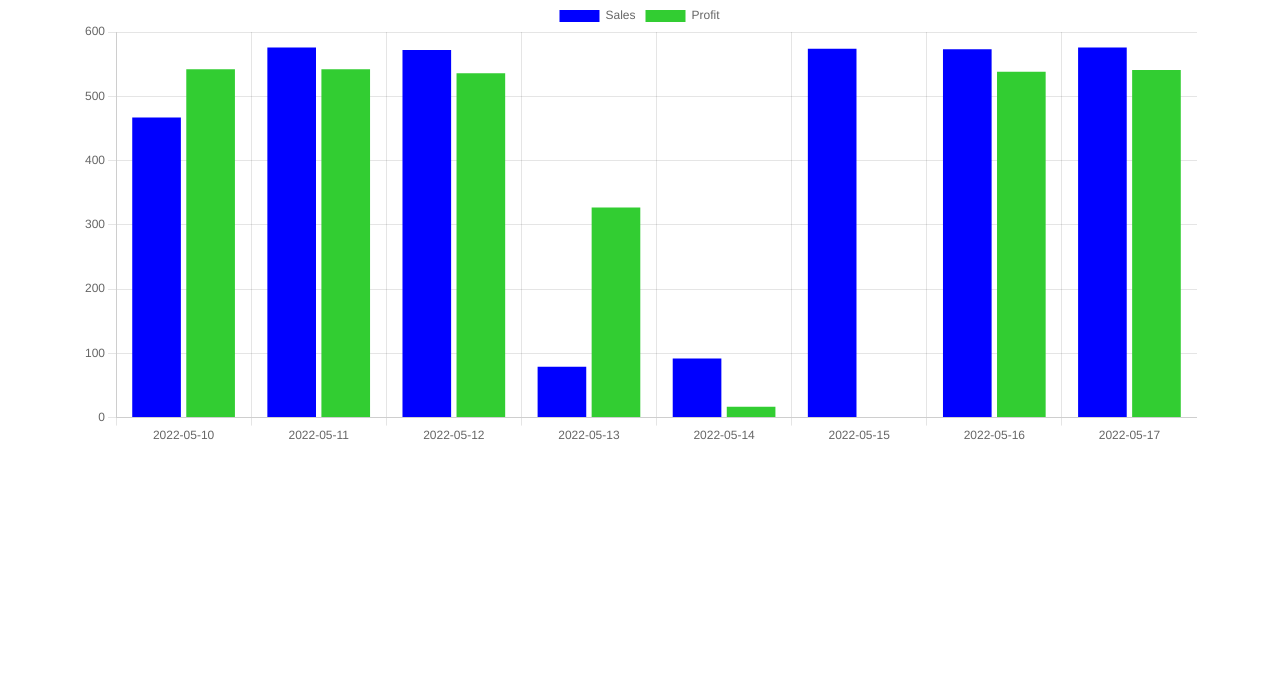
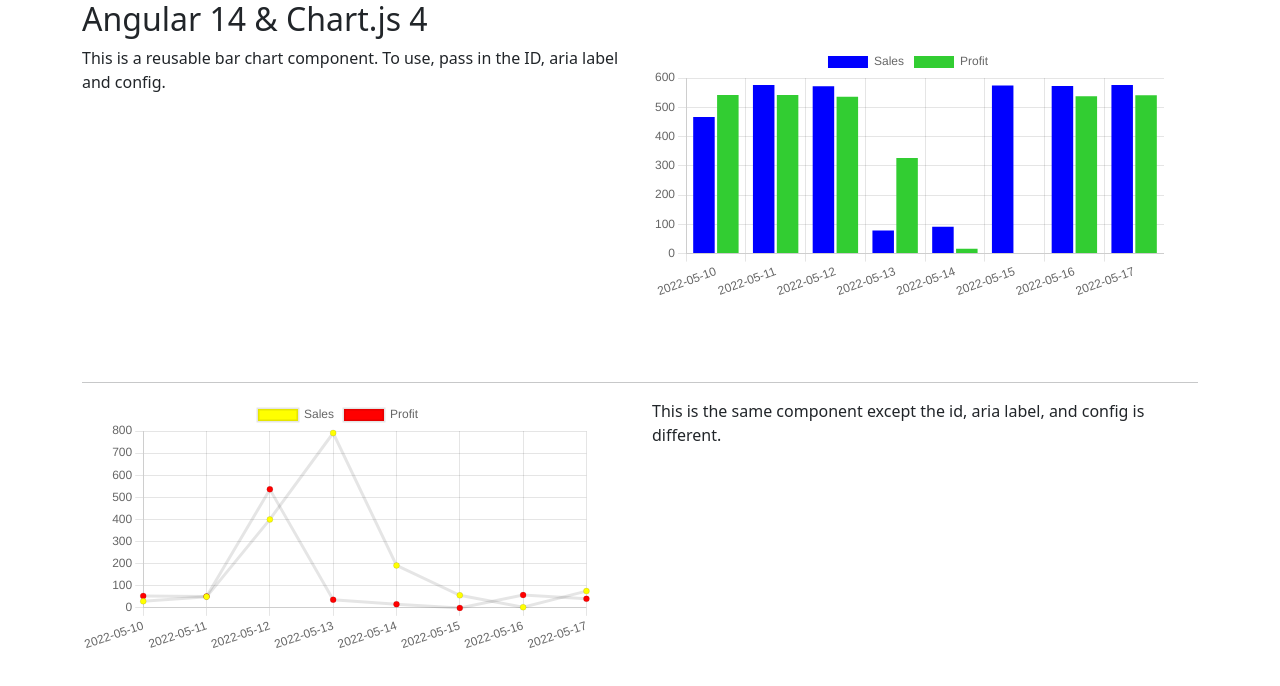
Before and after one commit to ghchfolio/ng14-chartjs, an Angular app: page / in a window 1280 px wide. Shown: the top 686 px of the page. Built offline with nearby package versions, Linux system fonts and the light colour scheme.

Commit message:
chart is now reusable component

```diff
--- a/src/app/app.component.html
+++ b/src/app/app.component.html
@@ -10,9 +10,24 @@
 
 <body>
     <div class="container">
+        <h1 class="h2">Angular 14 &amp; Chart.js 4</h1>
         <div class="row">
-            <div class="col-sm-12">
-                <app-bar-chart></app-bar-chart>
+            <div class="col-sm-12 col-md-6">
+                <p>This is a reusable bar chart component. To use, pass in the ID, aria label and config.</p>
+            </div>
+            <div class="col-sm-12 col-md-6">
+                <app-bar-chart [id]="barChartId" [chartConfig]="barChartConfig" [ariaLabel]="barChartAriaLabel">
+                </app-bar-chart>
+            </div>
+        </div>
+        <hr>
+        <div class="row">
+            <div class="col-sm-12 col-md-6">
+                <app-bar-chart [id]="lineChartId" [chartConfig]="lineChartConfig" [ariaLabel]="lineChartAriaLabel">
+                </app-bar-chart>
+            </div>
+            <div class="col-sm-12 col-md-6">
+                <p>This is the same component except the id, aria label, and config is different.</p>
             </div>
         </div>
     </div>
--- a/src/app/app.component.ts
+++ b/src/app/app.component.ts
@@ -1,10 +1,65 @@
 import { Component } from '@angular/core';
 
 @Component({
-  selector: 'app-root',
-  templateUrl: './app.component.html',
-  styleUrls: ['./app.component.scss']
+    selector: 'app-root',
+    templateUrl: './app.component.html',
+    styleUrls: ['./app.component.scss']
 })
 export class AppComponent {
-  title = 'ng14-chartjs';
+
+    barChartId = 'barChart';
+    barChartAriaLabel = 'A bar chart';
+    barChartConfig = {
+        type: 'bar',
+        data: {
+            labels: ['2022-05-10', '2022-05-11', '2022-05-12', '2022-05-13',
+                '2022-05-14', '2022-05-15', '2022-05-16', '2022-05-17',],
+            datasets: [
+                {
+                    label: "Sales",
+                    data: ['467', '576', '572', '79', '92',
+                        '574', '573', '576'],
+                    backgroundColor: 'blue'
+                },
+                {
+                    label: "Profit",
+                    data: ['542', '542', '536', '327', '17',
+                        '0.00', '538', '541'],
+                    backgroundColor: 'limegreen'
+                }
+            ]
+        },
+        options: {
+            // aspectRatio: 2.5
+            responsive: true
+        }
+    }
+
+    lineChartId = 'lineChart';
+    lineChartAriaLabel = 'A line chart';
+    lineChartConfig = {
+        type: 'line',
+        data: {
+            labels: ['2022-05-10', '2022-05-11', '2022-05-12', '2022-05-13',
+                '2022-05-14', '2022-05-15', '2022-05-16', '2022-05-17',],
+            datasets: [
+                {
+                    label: "Sales",
+                    data: ['30', '50', '400', '791', '192',
+                        '57', '3', '76'],
+                    backgroundColor: 'yellow'
+                },
+                {
+                    label: "Profit",
+                    data: ['54', '52', '536', '37', '17',
+                        '0.00', '58', '41'],
+                    backgroundColor: 'red'
+                }
+            ]
+        },
+        options: {
+            // aspectRatio: 2.5
+            responsive: true
+        }
+    }
 }
--- a/src/app/app.module.ts
+++ b/src/app/app.module.ts
@@ -7,7 +7,7 @@ import { BarChartComponent } from './shared/components/bar-chart/bar-chart.compo
 @NgModule({
     declarations: [
         AppComponent,
-        BarChartComponent
+        BarChartComponent,
     ],
     imports: [
         BrowserModule
--- a/src/app/shared/components/bar-chart/bar-chart.component.html
+++ b/src/app/shared/components/bar-chart/bar-chart.component.html
@@ -1,3 +1,3 @@
-<div class="chart-container">
-    <canvas id="MyChart" aria-label="My Chart">{{ chart }}</canvas>
+<div class="chart-container" style="position:relative; height:40vh; width:40vw;">
+    <canvas [id]="id" [attr.aria-label]="ariaLabel">{{ chart }}</canvas>
 </div>
--- a/src/app/shared/components/bar-chart/bar-chart.component.ts
+++ b/src/app/shared/components/bar-chart/bar-chart.component.ts
@@ -1,46 +1,29 @@
-import { Component, OnInit } from '@angular/core';
-import Chart from 'node_modules/chart.js/auto';
+import { AfterViewInit, Component, Input, OnInit } from '@angular/core';
+import { Chart } from 'node_modules/chart.js/auto';
 
 @Component({
     selector: 'app-bar-chart',
     templateUrl: './bar-chart.component.html',
     styleUrls: ['./bar-chart.component.scss']
 })
-export class BarChartComponent implements OnInit {
-    public chart: any;
+export class BarChartComponent implements OnInit, AfterViewInit {
+
+    @Input() id!: string;
+    @Input() ariaLabel!: string;
+    @Input() chartConfig!: any;
+
+    chart: any;
 
     constructor() { }
 
-    ngOnInit(): void {
+    ngOnInit(): void { }
+
+    ngAfterViewInit() {
         this.createChart();
     }
 
-    createChart() {
-        this.chart = new Chart("MyChart", {
-            type: 'bar', //this denotes tha type of chart
-            data: {// values on X-Axis
-                labels: ['2022-05-10', '2022-05-11', '2022-05-12', '2022-05-13',
-                    '2022-05-14', '2022-05-15', '2022-05-16', '2022-05-17',],
-                datasets: [
-                    {
-                        label: "Sales",
-                        data: ['467', '576', '572', '79', '92',
-                            '574', '573', '576'],
-                        backgroundColor: 'blue'
-                    },
-                    {
-                        label: "Profit",
-                        data: ['542', '542', '536', '327', '17',
-                            '0.00', '538', '541'],
-                        backgroundColor: 'limegreen'
-                    }
-                ]
-            },
-            options: {
-                aspectRatio: 2.5
-            }
-
-        });
+    async createChart() {
+        this.chart = await new Chart(this.id, this.chartConfig);
     }
 }
 // https://www.freecodecamp.org/news/how-to-make-bar-and-line-charts-using-chartjs-in-angular/
```
